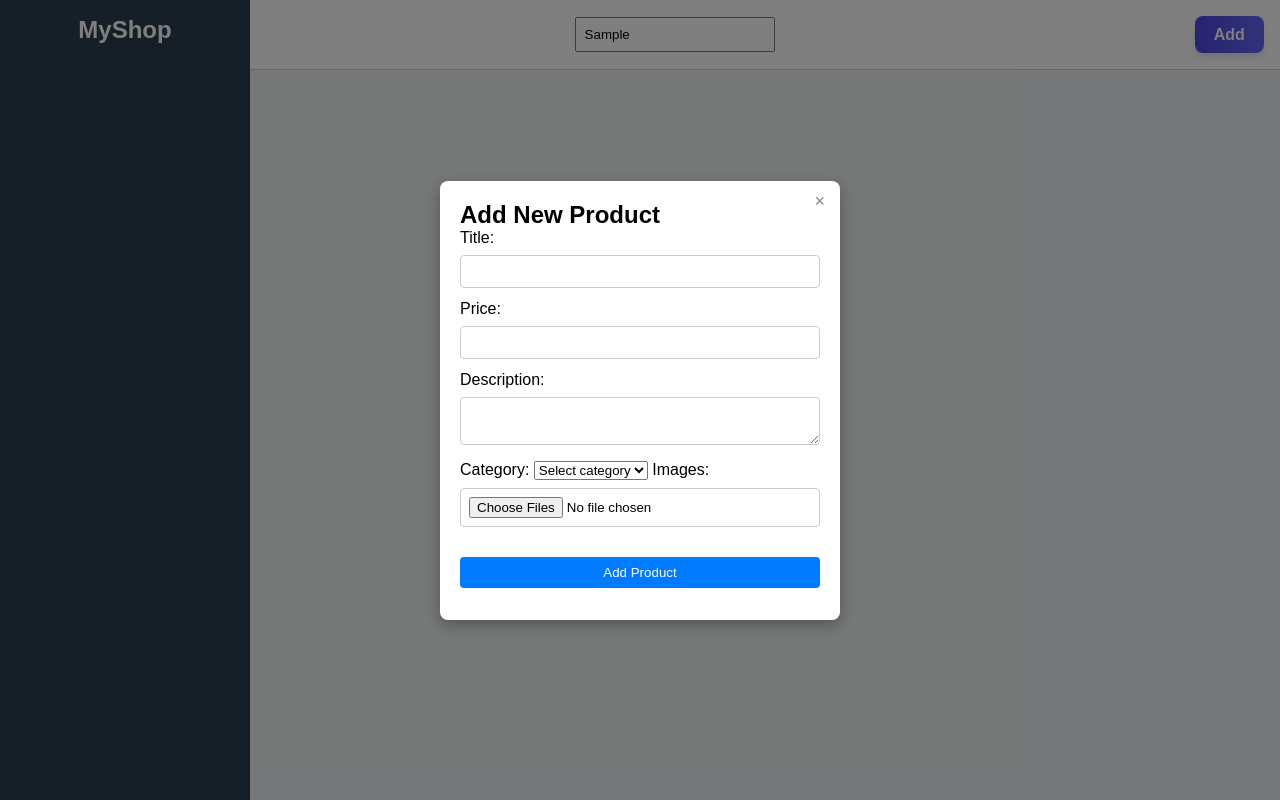
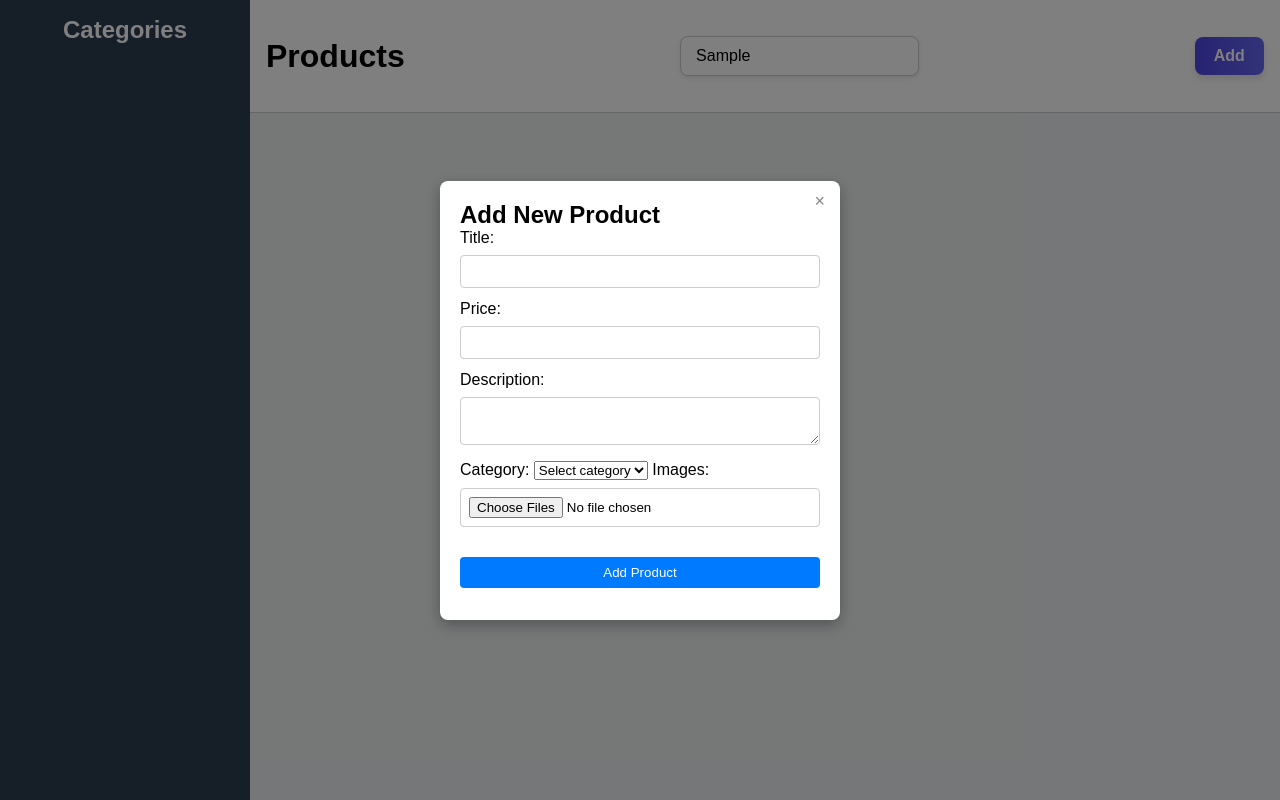
Before and after one commit to ShinjiMomoiEvo/shinji-exam, a website with bundled scripts: page public/index.html in a window 1280 px wide. Both pictures are taken after typing "Sample" into the empty fields and a click on the button "Add". Built offline with nearby package versions, Linux system fonts and the light colour scheme; files whose address does not match are found by name.

Commit message:
small ui fixes

```diff
--- a/public/css/style.css
+++ b/public/css/style.css
@@ -98,6 +98,33 @@ header {
 .search-container input {
     padding: 0.5rem;
     width: 200px;
+}
+
+.search-container {
+    display: flex;
+    justify-content: center; /* centers the search box horizontally */
+    margin: 20px 0;
+}
+
+#search-box {
+    width: 100%;
+    max-width: 400px; /* limits width on larger screens */
+    padding: 10px 15px;
+    font-size: 16px;
+    border: 1px solid #ccc;
+    border-radius: 0.5rem;
+    box-shadow: 0 2px 5px rgba(0,0,0,0.1);
+    transition: all 0.2s ease-in-out;
+}
+
+#search-box:focus {
+    outline: none;
+    border-color: #007bff;
+    box-shadow: 0 2px 8px rgba(0,123,255,0.3);
+}
+
+header {
+    margin-left: 250px;
 }
 
 /* Product grid */
@@ -223,6 +250,14 @@ header {
 
 /* Show hamburger on tablet/mobile */
 @media (max-width: 1024px) {
+    header h1 {
+        display: none;
+    }
+
+    header {
+        margin-left: 0;
+    }
+
     #hamburger {
         display: block;
     }
@@ -255,10 +290,12 @@ header {
 .sidebar.active::after {
     content: '';
     position: fixed;
-    top: 0; left: 0;
-    width: 100%; height: 100%;
+    top: 0;
+    left: 250px; /* start after the sidebar */
+    width: calc(100% - 250px); /* only cover rest of the page */
+    height: 100%;
     background: rgba(0,0,0,0.3);
-    z-index: 999;
+    z-index: 100; /* below sidebar */
 }
 
 #loader {
--- a/public/js/dashboard.js
+++ b/public/js/dashboard.js
@@ -4,10 +4,15 @@ export function initDashboard() {
     const dashboard = document.getElementById('dashboard');
     if (!dashboard) return;
 
+    // --- STATE FOR INFINITE SCROLL ---
+    let currentPage = 0;
+    let isLoading = false;
+    let hasMore = true;
+
     // --- BUILD LAYOUT ---
     let sidebar = document.createElement('aside');
     sidebar.className = 'sidebar';
-    sidebar.innerHTML = `<div class="logo">MyShop</div><nav id="category-list"></nav>`;
+    sidebar.innerHTML = `<div class="logo">Categories</div><nav id="category-list"></nav>`;
 
     const main = document.createElement('main');
     main.className = 'main-content';
@@ -44,13 +49,20 @@ export function initDashboard() {
 
     // Close sidebar if clicking outside (on mobile/tablet)
     document.addEventListener('click', (e) => {
-        const isClickInsideSidebar = sidebar.contains(e.target);
         const isClickOnHamburger = hamburger.contains(e.target);
 
-        if (!isClickInsideSidebar && !isClickOnHamburger && sidebar.classList.contains('active')) {
+        if (!isClickOnHamburger && sidebar.classList.contains('active')) {
             sidebar.classList.remove('active');
         }
     });
+
+    // Reset page on filter/search
+    function resetAndLoad() {
+        currentPage = 0;
+        hasMore = true;
+        isLoading = false; // <-- Add this line
+        loadProducts();
+    }
 
     // --- FETCH & RENDER CATEGORIES ---
     fetch('/api/categories')
@@ -73,7 +85,7 @@ export function initDashboard() {
                 btn.addEventListener('click', () => {
                     selectedCategory = cat.id;
                     updateActiveCategory(btn);
-                    loadProducts();
+                    resetAndLoad();
                 });
                 categoryList.appendChild(btn);
             });
@@ -119,30 +131,51 @@ export function initDashboard() {
 
 
     // --- LOAD PRODUCTS ---
-    function loadProducts() {
+    const PAGE_SIZE = 20; // match backend default limit
+
+    function loadProducts(append = false) {
+        if (isLoading || !hasMore) return;
+        isLoading = true;
+
+        // Always clear grid if not appending
+        if (!append) productGrid.innerHTML = '';
+
+        const params = new URLSearchParams();
+        params.append('limit', PAGE_SIZE);
+        params.append('offset', currentPage * PAGE_SIZE);
         let url;
-        const params = new URLSearchParams();
-
-        // If searching, use the search endpoint
         if (searchTerm) {
+            params.append('q', searchTerm);
+            if (selectedCategory) params.append('category', selectedCategory);
             url = '/api/products/search';
-            params.append('q', searchTerm);
-            if (selectedCategory) params.append('category', selectedCategory); // optional support
         } else {
-            // Otherwise, use the normal endpoint
+            if (selectedCategory) params.append('category', selectedCategory);
             url = '/api/products';
-            if (selectedCategory) params.append('category', selectedCategory);
         }
 
-        const query = params.toString();
-        if (query) url += '?' + query;
+        url += '?' + params.toString();
+
+        // show loader
+        let loader = document.getElementById('loader');
+        if (!loader) {
+            loader = document.createElement('div');
+            loader.id = 'loader';
+            loader.textContent = 'Loading...';
+            loader.style.textAlign = 'center';
+            loader.style.padding = '1em';
+            productGrid.appendChild(loader);
+        }
+        loader.style.display = 'block';
 
         fetch(url)
             .then(res => res.json())
             .then(products => {
-                productGrid.innerHTML = '';
+                loader.style.display = 'none';
+                // productGrid.innerHTML = ''; // <-- Already cleared above
+
                 if (!products.length) {
-                    productGrid.innerHTML = '<p class="empty">No products found.</p>';
+                    hasMore = false;
+                    if (!append) productGrid.innerHTML = '<p class="empty">No products found.</p>';
                     return;
                 }
 
@@ -156,10 +189,23 @@ export function initDashboard() {
                     `;
                     productGrid.appendChild(div);
                 });
+
+                currentPage++;
+                isLoading = false;
             })
-            .catch(err => console.error('Error loading products:', err));
+            .catch(err => {
+                console.error('Error loading products:', err);
+                loader.style.display = 'none';
+                isLoading = false;
+            });
     }
 
+
+    window.addEventListener('scroll', () => {
+        if (window.innerHeight + window.scrollY >= document.body.offsetHeight - 100) {
+            loadProducts(true); // append next page
+        }
+    });
 
     // --- SEARCH LOGIC WITH DEBOUNCE ---
     let searchTimeout;
@@ -167,7 +213,7 @@ export function initDashboard() {
         clearTimeout(searchTimeout);
         searchTimeout = setTimeout(() => {
             searchTerm = e.target.value.trim();
-            loadProducts();
+            resetAndLoad();
         }, 400);
     });
 
```
